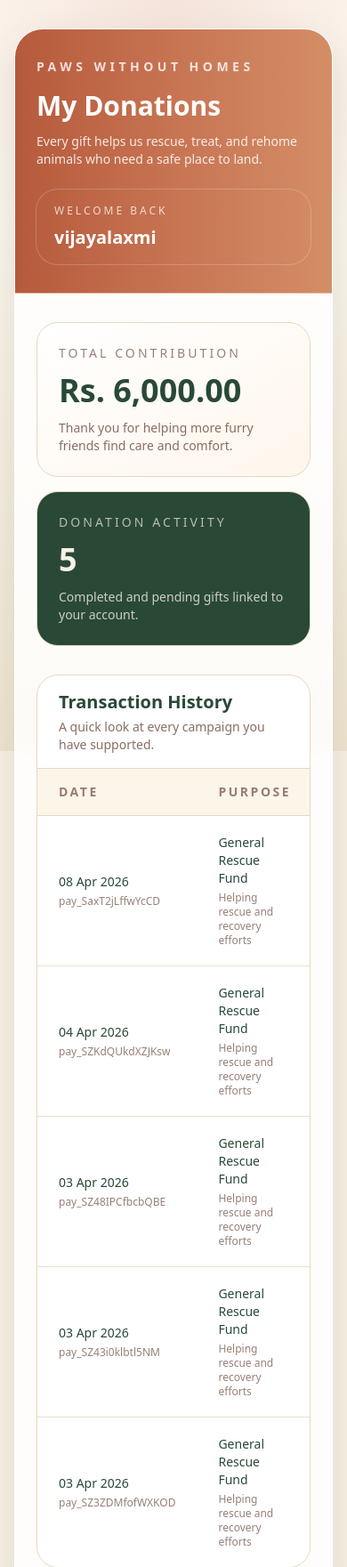
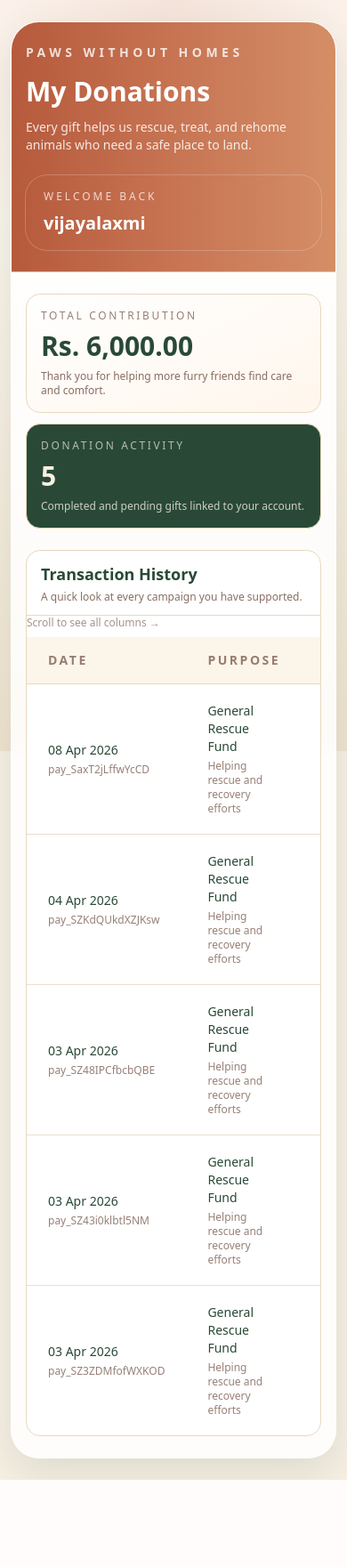
Before and after one commit to vijayalaxmi0703/paws_without_homes, a Flask app: page /contributions in a window 390 px wide. Shown: the top 1761 px of the page at 89% size. After the commit the page ends 1663 px from the top, so only its background shows below. Run offline with Flask 3, Linux system fonts and the light colour scheme; a user stored in the database is signed in; data comes from the database, SQL or seed files in the repository; some libraries are stand-ins or nearby versions.

Commit message:
mobile responsiveness

```diff
--- a/templates/login.html
+++ b/templates/login.html
@@ -20,7 +20,7 @@
       --radius:18px;
     }
     *{box-sizing:border-box;margin:0;padding:0}
-    body{font-family:'DM Sans',sans-serif;background:linear-gradient(160deg,var(--cream),var(--warm));color:var(--ink);min-height:100vh;display:flex;align-items:center;justify-content:center;padding:2rem}
+    body{font-family:'DM Sans',sans-serif;background:linear-gradient(160deg,var(--cream),var(--warm));color:var(--ink);min-height:100vh;display:flex;align-items:center;justify-content:center;padding:2rem;overflow-x:hidden}
     .shell{width:100%;max-width:980px;display:grid;grid-template-columns:1.05fr .95fr;background:rgba(255,255,255,.75);backdrop-filter:blur(16px);border-radius:28px;overflow:hidden;box-shadow:0 18px 60px var(--shadow)}
     .aside{background:linear-gradient(145deg,var(--forest),#4a7c27);color:var(--white);padding:3rem}
     .aside p{margin-top:1rem;line-height:1.7;color:rgba(255,255,255,.86)}
@@ -35,12 +35,14 @@
     label{display:block;font-size:.88rem;font-weight:700;margin-bottom:.45rem}
     input{width:100%;padding:.9rem 1rem;border:1.5px solid rgba(107,91,78,.2);border-radius:12px;background:var(--cream);font:inherit;outline:none}
     input:focus{border-color:var(--rust);background:var(--white)}
-    button{width:100%;margin-top:1.2rem;border:none;border-radius:14px;padding:1rem;background:var(--rust);color:var(--white);font:inherit;font-weight:700;cursor:pointer}
+    button{width:100%;margin-top:1.2rem;border:none;border-radius:14px;padding:1rem;background:var(--rust);color:var(--white);font:inherit;font-weight:700;cursor:pointer;min-height:44px}
     button:hover{background:var(--rust-dark)}
     .meta{margin-top:1rem;color:var(--ash);font-size:.92rem}
     .meta a{color:var(--rust);font-weight:700;text-decoration:none}
     .home-link{display:inline-block;margin-top:1.25rem;color:var(--forest);font-weight:700;text-decoration:none}
     @media(max-width:800px){.shell{grid-template-columns:1fr}.aside{display:none}.card{padding:2rem}}
+    @media(max-width:600px){.sub{font-size:.9rem}.field{margin-top:1.25rem}.meta{font-size:.9rem}.home-link{margin-top:1.5rem}}
+    @media(max-width:480px){body{padding:.75rem}.card{padding:1.25rem}h2{font-size:1.6rem}.label{font-size:.85rem}}
   </style>
 </head>
 <body>
--- a/templates/my_donations.html
+++ b/templates/my_donations.html
@@ -25,12 +25,12 @@
     };
   </script>
 </head>
-<body class="min-h-screen bg-cream text-pine">
+<body class="min-h-screen bg-cream text-pine overflow-x-hidden">
   <div class="absolute inset-0 -z-10 bg-[radial-gradient(circle_at_top,_rgba(182,90,60,0.14),_transparent_36%),linear-gradient(180deg,_#fffaf4_0%,_#f7f0e3_52%,_#efe3cf_100%)]"></div>
 
-  <main class="mx-auto max-w-6xl px-4 py-8 sm:px-6 lg:px-8">
+  <main class="mx-auto max-w-6xl px-3 py-6 sm:px-4 sm:py-8 lg:px-8">
     <section class="overflow-hidden rounded-[2rem] border border-white/70 bg-white/85 shadow-soft backdrop-blur">
-      <div class="border-b border-sand/80 bg-gradient-to-r from-terracotta via-[#c77453] to-[#d48e66] px-6 py-8 text-white sm:px-10">
+      <div class="border-b border-sand/80 bg-gradient-to-r from-terracotta via-[#c77453] to-[#d48e66] px-4 py-6 text-white sm:px-6 sm:py-8 lg:px-10">
         <p class="text-sm font-semibold uppercase tracking-[0.32em] text-white/80">Paws Without Homes</p>
         <div class="mt-4 flex flex-col gap-6 lg:flex-row lg:items-end lg:justify-between">
           <div>
@@ -39,37 +39,38 @@
               Every gift helps us rescue, treat, and rehome animals who need a safe place to land.
             </p>
           </div>
-          <div class="rounded-3xl bg-white/14 px-5 py-4 ring-1 ring-white/20">
+          <div class="w-full rounded-3xl bg-white/14 px-5 py-4 ring-1 ring-white/20 lg:w-auto">
             <p class="text-xs uppercase tracking-[0.25em] text-white/75">Welcome back</p>
             <p class="mt-2 text-xl font-semibold">{{ display_name }}</p>
           </div>
         </div>
       </div>
 
-      <div class="px-6 py-8 sm:px-10">
-        <div class="mb-8 grid gap-4 md:grid-cols-2">
-          <article class="rounded-3xl border border-sand bg-gradient-to-br from-white to-[#fff6ec] p-6">
-            <p class="text-sm font-medium uppercase tracking-[0.22em] text-bark/70">Total Contribution</p>
-            <p class="mt-3 text-4xl font-bold text-pine">{{ format_inr(total_contribution) }}</p>
-            <p class="mt-3 text-sm text-bark/80">Thank you for helping more furry friends find care and comfort.</p>
+      <div class="px-4 py-6 sm:px-6 sm:py-8 lg:px-10">
+        <div class="mb-6 grid gap-3 sm:mb-8 sm:gap-4 md:grid-cols-2">
+          <article class="rounded-2xl sm:rounded-3xl border border-sand bg-gradient-to-br from-white to-[#fff6ec] p-4 sm:p-6">
+            <p class="text-xs font-medium uppercase tracking-[0.22em] text-bark/70 sm:text-sm">Total Contribution</p>
+            <p class="mt-2 text-3xl font-bold text-pine sm:mt-3 sm:text-4xl">{{ format_inr(total_contribution) }}</p>
+            <p class="mt-2 text-xs text-bark/80 sm:mt-3 sm:text-sm">Thank you for helping more furry friends find care and comfort.</p>
           </article>
 
-          <article class="rounded-3xl border border-sand bg-pine p-6 text-cream">
-            <p class="text-sm font-medium uppercase tracking-[0.22em] text-cream/70">Donation Activity</p>
-            <p class="mt-3 text-4xl font-bold">{{ donations_count }}</p>
-            <p class="mt-3 text-sm text-cream/80">Completed and pending gifts linked to your account.</p>
+          <article class="rounded-2xl sm:rounded-3xl border border-sand bg-pine p-4 text-cream sm:p-6">
+            <p class="text-xs font-medium uppercase tracking-[0.22em] text-cream/70 sm:text-sm">Donation Activity</p>
+            <p class="mt-2 text-3xl font-bold sm:mt-3 sm:text-4xl">{{ donations_count }}</p>
+            <p class="mt-2 text-xs text-cream/80 sm:mt-3 sm:text-sm">Completed and pending gifts linked to your account.</p>
           </article>
         </div>
 
         {% if donation_history %}
-        <section class="overflow-hidden rounded-3xl border border-sand bg-white">
-          <div class="flex items-center justify-between border-b border-sand px-6 py-4">
+        <section class="overflow-hidden rounded-2xl sm:rounded-3xl border border-sand bg-white">
+          <div class="flex flex-col gap-3 border-b border-sand px-4 py-3 sm:flex-row sm:items-center sm:justify-between sm:px-6 sm:py-4">
             <div>
-              <h2 class="text-xl font-semibold text-pine">Transaction History</h2>
-              <p class="mt-1 text-sm text-bark/80">A quick look at every campaign you have supported.</p>
+              <h2 class="text-lg font-semibold text-pine sm:text-xl">Transaction History</h2>
+              <p class="mt-1 text-xs text-bark/80 sm:mt-0 sm:text-sm">A quick look at every campaign you have supported.</p>
             </div>
           </div>
 
+          <p class="mb-2 text-xs text-bark/60 md:hidden">Scroll to see all columns →</p>
           <div class="overflow-x-auto">
             <table class="min-w-full divide-y divide-sand">
               <thead class="bg-[#fcf5ea] text-left text-sm uppercase tracking-[0.18em] text-bark/70">
@@ -117,14 +118,14 @@
           </div>
         </section>
         {% else %}
-        <section class="rounded-3xl border border-dashed border-sand bg-[#fff9f1] px-6 py-16 text-center">
+        <section class="rounded-2xl sm:rounded-3xl border border-dashed border-sand bg-[#fff9f1] px-4 py-12 text-center sm:px-6 sm:py-16">
           <div class="mx-auto flex max-w-md flex-col items-center">
             <div class="flex h-16 w-16 items-center justify-center rounded-full bg-terracotta/10 text-xl font-bold uppercase tracking-[0.3em] text-terracotta">
               PW
             </div>
-            <h2 class="mt-6 text-2xl font-semibold text-pine">No donations yet!</h2>
-            <p class="mt-3 text-base text-bark/80">Help a furry friend today. Your first gift can fund food, medicine, or a safe night of shelter.</p>
-            <a href="/?section=donate" class="mt-6 inline-flex rounded-full bg-terracotta px-6 py-3 text-sm font-semibold text-white transition hover:bg-[#9f4d31]">
+            <h2 class="mt-5 text-xl font-semibold text-pine sm:mt-6 sm:text-2xl">No donations yet!</h2>
+            <p class="mt-2 text-sm text-bark/80 sm:mt-3 sm:text-base">Help a furry friend today. Your first gift can fund food, medicine, or a safe night of shelter.</p>
+            <a href="/?section=donate" class="mt-5 inline-flex min-h-[44px] items-center justify-center rounded-full bg-terracotta px-5 py-3 text-sm font-semibold text-white transition hover:bg-[#9f4d31] sm:mt-6 sm:px-6">
               Make a Donation
             </a>
           </div>
--- a/templates/register.html
+++ b/templates/register.html
@@ -20,7 +20,7 @@
       --radius:18px;
     }
     *{box-sizing:border-box;margin:0;padding:0}
-    body{font-family:'DM Sans',sans-serif;background:linear-gradient(160deg,var(--cream),var(--warm));color:var(--ink);min-height:100vh;display:flex;align-items:center;justify-content:center;padding:2rem}
+    body{font-family:'DM Sans',sans-serif;background:linear-gradient(160deg,var(--cream),var(--warm));color:var(--ink);min-height:100vh;display:flex;align-items:center;justify-content:center;padding:2rem;overflow-x:hidden}
     .shell{width:100%;max-width:980px;display:grid;grid-template-columns:.95fr 1.05fr;background:rgba(255,255,255,.75);backdrop-filter:blur(16px);border-radius:28px;overflow:hidden;box-shadow:0 18px 60px var(--shadow)}
     .aside{background:linear-gradient(145deg,var(--rust),#e8845a);color:var(--white);padding:3rem}
     .aside p{margin-top:1rem;line-height:1.7;color:rgba(255,255,255,.88)}
@@ -34,12 +34,14 @@
     label{display:block;font-size:.88rem;font-weight:700;margin-bottom:.45rem}
     input{width:100%;padding:.9rem 1rem;border:1.5px solid rgba(107,91,78,.2);border-radius:12px;background:var(--cream);font:inherit;outline:none}
     input:focus{border-color:var(--rust);background:var(--white)}
-    button{width:100%;margin-top:1.2rem;border:none;border-radius:14px;padding:1rem;background:var(--rust);color:var(--white);font:inherit;font-weight:700;cursor:pointer}
+    button{width:100%;margin-top:1.2rem;border:none;border-radius:14px;padding:1rem;background:var(--rust);color:var(--white);font:inherit;font-weight:700;cursor:pointer;min-height:44px}
     button:hover{background:var(--rust-dark)}
     .meta{margin-top:1rem;color:var(--ash);font-size:.92rem}
     .meta a{color:var(--forest);font-weight:700;text-decoration:none}
     .home-link{display:inline-block;margin-top:1.25rem;color:var(--forest);font-weight:700;text-decoration:none}
     @media(max-width:800px){.shell{grid-template-columns:1fr}.aside{display:none}.card{padding:2rem}}
+    @media(max-width:600px){.sub{font-size:.9rem}.field{margin-top:1.25rem}.meta{font-size:.9rem}.home-link{margin-top:1.5rem}}
+    @media(max-width:480px){body{padding:.75rem}.card{padding:1.25rem}h2{font-size:1.6rem}label{font-size:.85rem}}
   </style>
 </head>
 <body>
```
Also changed, not shown: templates/requirements.html (+5 -3 lines).
